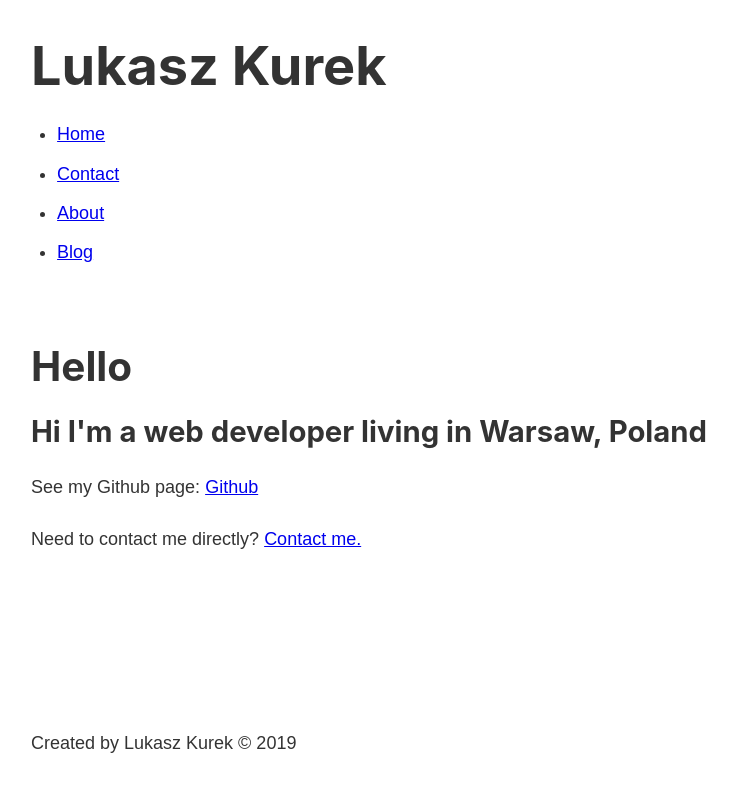
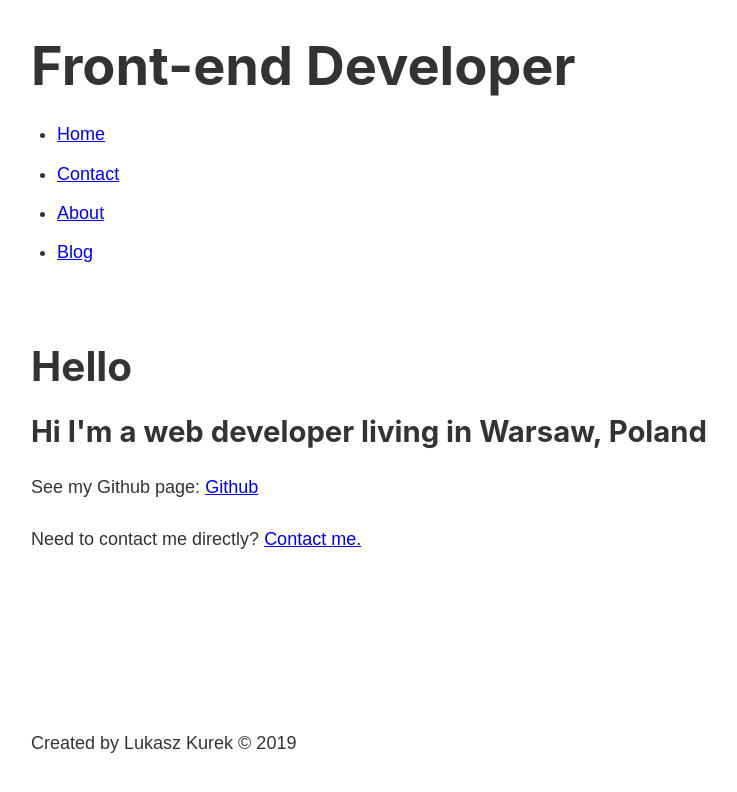
Before and after one commit to Lucascoorek/Gatsby-blog, a Gatsby site: page / in a window 1280 px wide. Shown: the whole page, without its empty margins (252-989 px from the left). Built offline with nearby package versions, Linux system fonts and the light colour scheme; Gatsby itself is replaced by a stand-in of ours.

Commit message:
graphql siteMetadata setup

```diff
--- a/gatsby-config.js
+++ b/gatsby-config.js
@@ -5,5 +5,9 @@
  */
 
 module.exports = {
+  siteMetadata: {
+    title: "Front-end Developer",
+    author: "Lukasz Kurek",
+  },
   plugins: [`gatsby-plugin-sass`],
 }
--- a/src/components/header.js
+++ b/src/components/header.js
@@ -1,11 +1,20 @@
 import React from "react"
-import { Link } from "gatsby"
+import { Link, graphql, useStaticQuery } from "gatsby"
 import headerStyle from "./header.module.scss"
 
 const Header = () => {
+  const data = useStaticQuery(graphql`
+    query {
+      site {
+        siteMetadata {
+          title
+        }
+      }
+    }
+  `)
   return (
     <header className={headerStyle.header}>
-      <h1 className={headerStyle.title}>Lukasz Kurek</h1>
+      <h1 className={headerStyle.title}>{data.site.siteMetadata.title}</h1>
       <nav>
         <ul className={headerStyle.navList}>
           <li>
```
